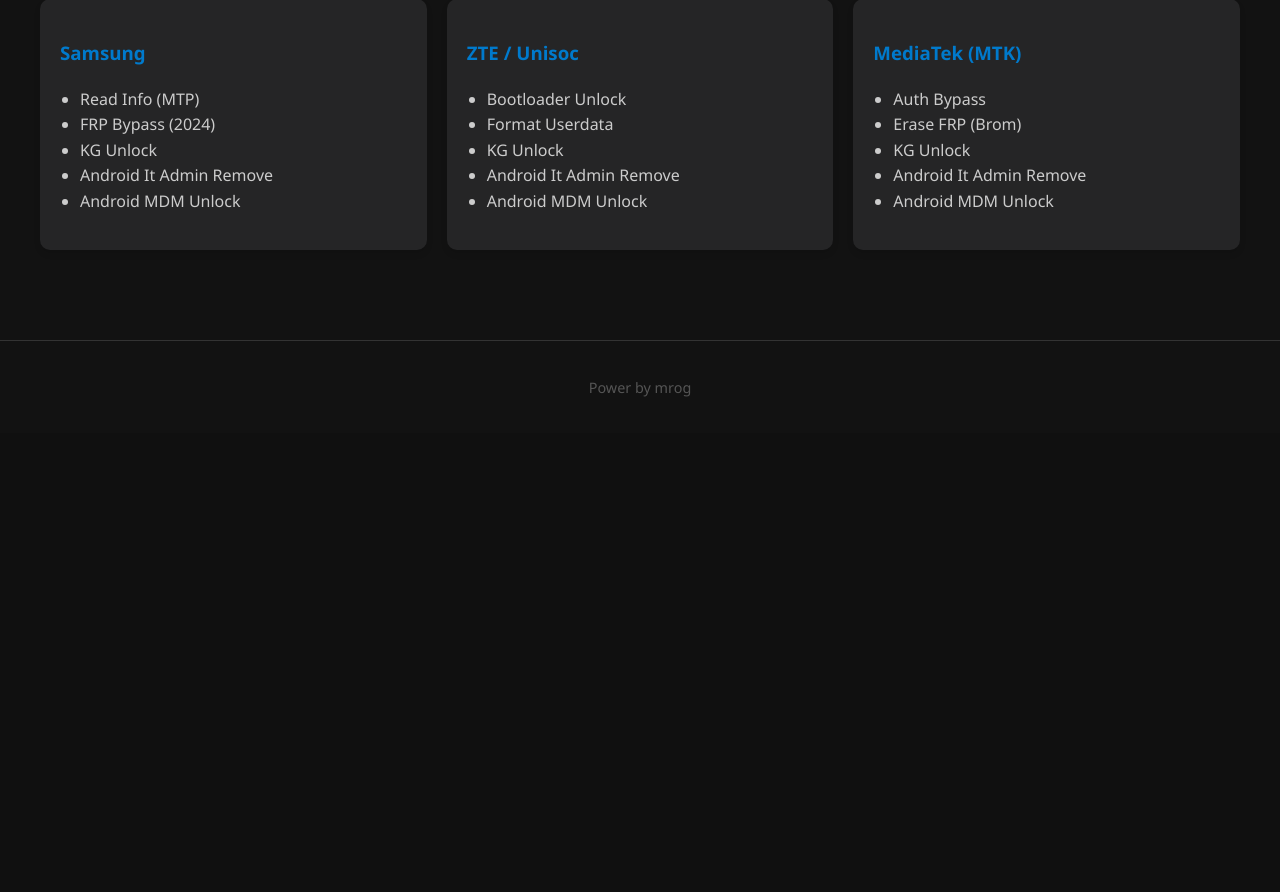
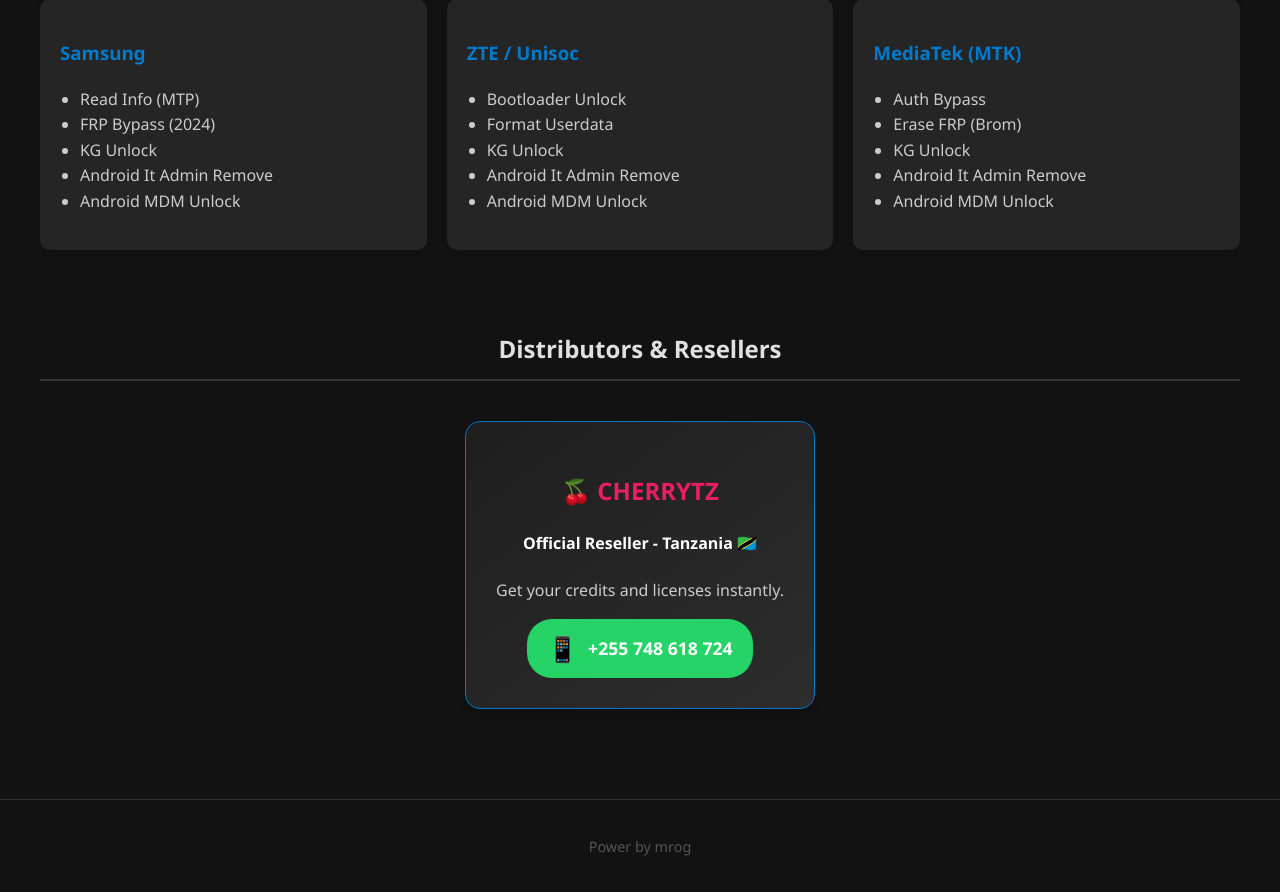
Before and after one commit to mbarakaligwema-png/mr-og-tool, a FastAPI app: page / in a window 1280 px wide. Shown: the part 627-1519 px from the top of the page. Before the commit the page ends 1024 px from the top, so only its background shows below. Run offline with FastAPI, Linux system fonts and the light colour scheme.

Commit message:
Initial upload from MR OG TOOL

```diff
--- a/server/templates/home.html
+++ b/server/templates/home.html
@@ -61,6 +61,20 @@
     </div>
 </div>
 
+<div id="resellers" class="resellers-section" style="margin-top: 60px; text-align: center;">
+    <h2 style="border-bottom: 2px solid #333; padding-bottom: 10px;">Distributors & Resellers</h2>
+    <div class="card"
+        style="background: linear-gradient(145deg, #1e1e1e, #2d2d2d); padding: 30px; border-radius: 15px; display: inline-block; margin-top: 20px; border: 1px solid #007ACC; max-width: 500px;">
+        <h2 style="color: #e91e63; margin-bottom: 15px;">🍒 CHERRYTZ</h2>
+        <h4 style="color: #fff;">Official Reseller - Tanzania 🇹🇿</h4>
+        <p style="color: #ccc; margin: 15px 0;">Get your credits and licenses instantly.</p>
+        <a href="https://wa.me/255748618724" target="_blank"
+            style="display: inline-flex; align-items: center; background: #25D366; color: white; padding: 10px 20px; border-radius: 25px; text-decoration: none; font-weight: bold; font-size: 1.1em;">
+            <span style="font-size: 1.4em; margin-right: 10px;">📱</span> +255 748 618 724
+        </a>
+    </div>
+</div>
+
 </div>
 </div>
 {% endblock %}
```
